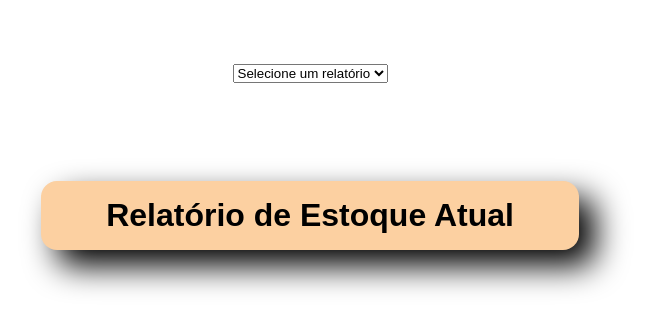
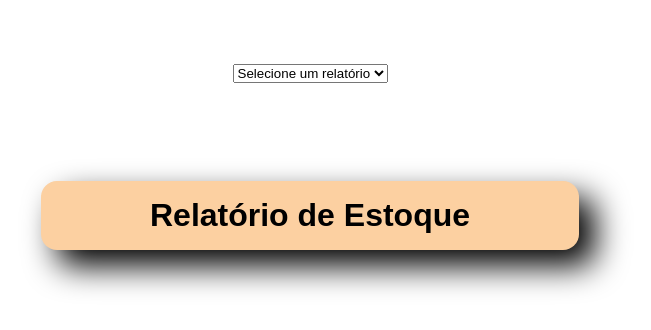
Before and after one commit to jackson-fidelix/jack-tech-store, a Flask app: page /reports in a window 1280 px wide. Shown: the part 60-390 px from the top of the page, without its empty margins (330-981 px from the left). Run offline with Flask 3, Linux system fonts and the light colour scheme.

Commit message:
Update reportspage.html

```diff
--- a/templates/reports.html
+++ b/templates/reports.html
@@ -37,7 +37,7 @@
     </section>
 
     <br> <!-- APAGAR ESSES CAMPOS DENECESSÁRIOS -->
-    <h1 id="title-reports"> Relatório de Estoque Atual </h1>
+    <h1 id="title-reports"> Relatório de Estoque </h1>
 
     <br><br><br>
 
```
